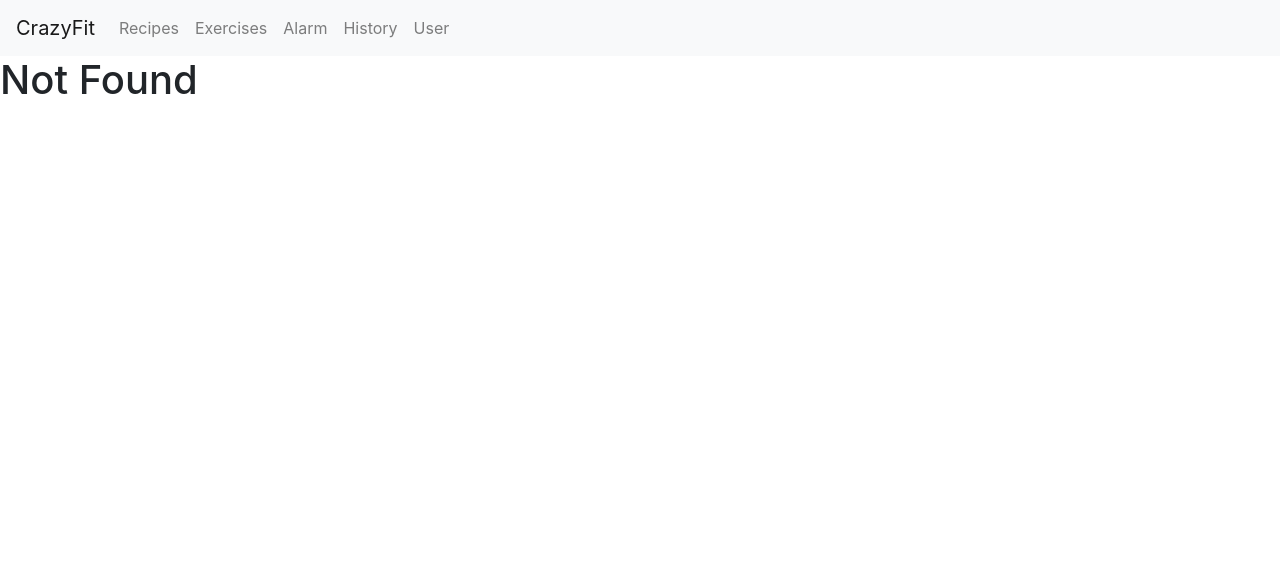
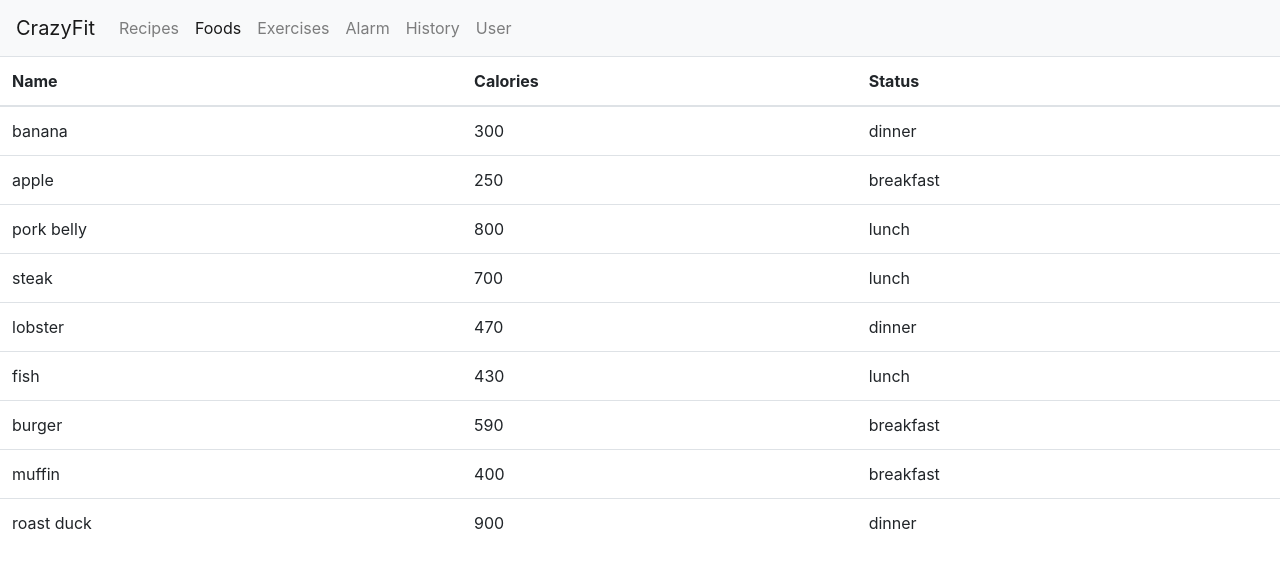
Before and after one commit to evegogogo/WebProject-React, a React (Create React App) app: page /foods in a window 1280 px wide. Before the commit this address led to /notfound. Shown: the top 568 px of the page. Built offline with nearby package versions, Linux system fonts and the light colour scheme.

Commit message:
fake food services render table

```diff
--- a/package.json
+++ b/package.json
@@ -7,6 +7,7 @@
     "@testing-library/react": "^9.5.0",
     "@testing-library/user-event": "^7.2.1",
     "bootstrap": "^4.1.1",
+    "font-awesome": "^4.7.0",
     "react": "^16.13.1",
     "react-dom": "^16.13.1",
     "react-router-dom": "^5.2.0",
--- /dev/null
+++ b/src/foods.jsx
@@ -0,0 +1,37 @@
+import React, { Component } from "react";
+import { getFoods } from "./services/fakeFoodService";
+
+class Foods extends Component {
+  state = {
+    foods: getFoods()
+  };
+
+  handleDelete = movie => {
+
+  }
+
+  render() {
+    return (
+      <table className="table">
+        <thead>
+          <tr>
+            <th>Name</th>
+            <th>Calories</th>
+            <th>Status</th>
+          </tr>
+        </thead>
+        <tbody>
+          {this.state.foods.map(f => (
+            <tr>
+              <td>{f.name}</td>
+              <td>{f.calories}</td>
+              <td>{f.status}</td>
+            </tr>
+          ))}
+        </tbody>
+      </table>
+    );
+  }
+}
+
+export default Foods;
--- a/src/index.js
+++ b/src/index.js
@@ -5,6 +5,7 @@ import './index.css';
 import Page from './page';
 import * as serviceWorker from './serviceWorker';
 import 'bootstrap/dist/css/bootstrap.css';
+import 'font-awesome/css/font-awesome.css';
 
 
 ReactDOM.render(
--- a/src/navbar.jsx
+++ b/src/navbar.jsx
@@ -23,6 +23,9 @@ const NavBar = () => {
           <NavLink className="nav-item nav-link" to="/recipes">
             Recipes
           </NavLink>
+          <NavLink className="nav-item nav-link" to="/foods">
+            Foods
+          </NavLink>
           <NavLink className="nav-item nav-link" to="/exercises">
             Exercises
           </NavLink>
--- a/src/page.js
+++ b/src/page.js
@@ -3,6 +3,7 @@ import { Route, Switch, Redirect } from 'react-router-dom'
 import NavBar from "./navbar";
 import Recipes from "./recipes";
 import Exercises from "./exercises";
+import Foods from "./foods";
 import Home from "./home";
 import History from "./history";
 import Alarm from './alarm'
@@ -22,6 +23,7 @@ class Page extends Component {
         <div className="content">
           <Switch>
             <Route path="/recipes" component={Recipes} />
+            <Route path="/foods" component={Foods} />
             <Route path="/exercises/:id" component={exerciseDetails} />
             <Route path="/exercises" render={(props) => <Exercises sortBy="newest" {...props} />}/>
             <Route path="/alarm" component={Alarm} />
--- /dev/null
+++ b/src/services/fakeFoodService.js
@@ -0,0 +1,84 @@
+const foods = [
+  {
+    _id: "5b21ca3eeb7f6fbccd471815",
+    name: "banana",
+    calories: 300,
+    status: "dinner"
+  },
+  {
+    _id: "5b21ca3eeb7f6fbccd471816",
+    name: "apple",
+    calories: 250,
+    status: "breakfast"
+  },
+  {
+    _id: "5b21ca3eeb7f6fbccd471817",
+    name: "pork belly",
+    calories: 800,
+    status: "lunch"
+  },
+  {
+    _id: "5b21ca3eeb7f6fbccd471819",
+    name: "steak",
+    calories: 700,
+    status: "lunch"
+  },
+  {
+    _id: "5b21ca3eeb7f6fbccd47181a",
+    name: "lobster",
+    calories: 470,
+    status: "dinner"
+  },
+  {
+    _id: "5b21ca3eeb7f6fbccd47181b",
+    name: "fish",
+    calories: 430,
+    status: "lunch"
+  },
+  {
+    _id: "5b21ca3eeb7f6fbccd47181e",
+    name: "burger",
+    calories: 590,
+    status: "breakfast"
+  },
+  {
+    _id: "5b21ca3eeb7f6fbccd47181f",
+    name: "muffin",
+    calories: 400,
+    status: "breakfast"
+  },
+  {
+    _id: "5b21ca3eeb7f6fbccd471821",
+    name: "roast duck",
+    calories: 900,
+    status: "dinner"
+  }
+];
+
+export function getFoods() {
+  return foods;
+}
+
+export function getFood(id) {
+  return foods.find(f => f._id === id);
+}
+
+export function saveFood(food) {
+  let foodInDb = foods.find(f => f._id === food._id) || {};
+  foodInDb.name = food.name;
+  foodInDb.calories = food.calories;
+  foodInDb.status = food.status;
+
+  if (!foodInDb._id) {
+    foodInDb._id = Date.now();
+    foods.push(foodInDb);
+  }
+
+  return foodInDb;
+}
+
+export function deleteFood(id) {
+  let foodInDb = foods.find(f => f._id === id);
+  foods.splice(foods.indexOf(foodInDb), 1);
+  return foodInDb;
+}
```
Also changed, not shown: src/foodDetails.jsx (deleted, +0 -28 lines), src/services/fakeExerciseService.js (added), 1 other file (tests, documents, lock files or other folders).
